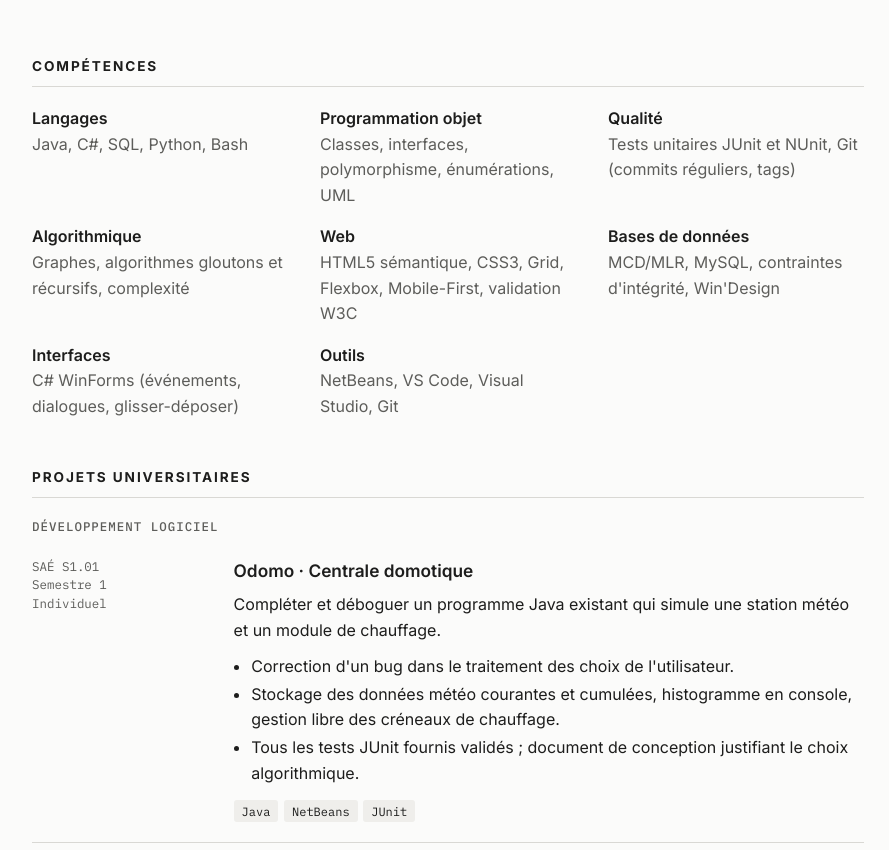
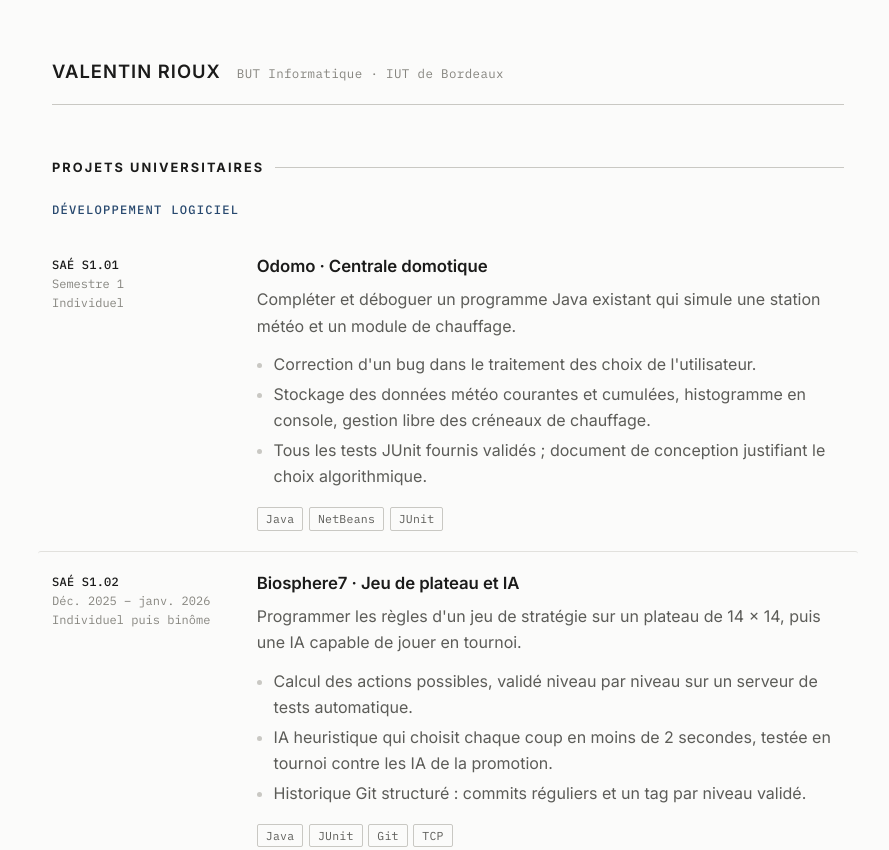
Before and after one commit to valentin3360/valentin3360.github.io, a plain HTML site: page index.html in a window 1280 px wide. Shown: the top 850 px of the page, without its empty margins (192-1081 px from the left). Drawn offline with Linux system fonts and the light colour scheme.

Commit message:
refonte de la charte graphique
- palette unifiee en gris chauds avec un seul accent bleu encre
- hierarchie typographique revue (titres de section, categories, projets)
- etiquettes techno en contour fin, survol discret sur les projets
- mode sombre retravaille et feuille de style d'impression ajoutee
- bandeau d'identite minimal avec h1, absent depuis la suppression du header
- email en lien mailto, profil LinkedIn en lien
- favicon monogramme, metadonnees og et theme-color

```diff
--- a/index.html
+++ b/index.html
@@ -5,31 +5,28 @@
 <meta name="viewport" content="width=device-width, initial-scale=1">
 <title>Portfolio Valentin Rioux</title>
 <meta name="description" content="Portfolio de Valentin Rioux, étudiant en BUT Informatique à l'IUT de Bordeaux : projets en développement logiciel, web et bases de données.">
+<meta name="author" content="Valentin Rioux">
+<meta name="theme-color" content="#fbfbfa" media="(prefers-color-scheme: light)">
+<meta name="theme-color" content="#131312" media="(prefers-color-scheme: dark)">
+<meta property="og:type" content="website">
+<meta property="og:title" content="Portfolio Valentin Rioux">
+<meta property="og:description" content="Projets universitaires en développement logiciel, web et bases de données — BUT Informatique, IUT de Bordeaux.">
+<link rel="icon" href="favicon.svg" type="image/svg+xml">
 <link rel="preconnect" href="https://fonts.googleapis.com">
 <link rel="preconnect" href="https://fonts.gstatic.com" crossorigin>
-<link rel="stylesheet" href="https://fonts.googleapis.com/css2?family=Inter:wght@300;400;600;700&amp;family=IBM+Plex+Mono:wght@400;500&amp;display=swap">
+<link rel="stylesheet" href="https://fonts.googleapis.com/css2?family=Inter:wght@400;500;600;700&amp;family=IBM+Plex+Mono:wght@400;500&amp;display=swap">
 <link rel="stylesheet" href="style.css">
 </head>
 <body>
 
 <div class="wrap">
 
-
+  <header class="masthead">
+    <h1>Valentin Rioux</h1>
+    <p class="role">BUT Informatique · IUT de Bordeaux</p>
+  </header>
 
   <main class="content">
-    <section aria-labelledby="competences">
-      <h2 id="competences">Compétences</h2>
-      <dl class="skills">
-        <div><dt>Langages</dt><dd>Java, C#, SQL, Python, Bash</dd></div>
-        <div><dt>Programmation objet</dt><dd>Classes, interfaces, polymorphisme, énumérations, UML</dd></div>
-        <div><dt>Qualité</dt><dd>Tests unitaires JUnit et NUnit, Git (commits réguliers, tags)</dd></div>
-        <div><dt>Algorithmique</dt><dd>Graphes, algorithmes gloutons et récursifs, complexité</dd></div>
-        <div><dt>Web</dt><dd>HTML5 sémantique, CSS3, Grid, Flexbox, Mobile-First, validation W3C</dd></div>
-        <div><dt>Bases de données</dt><dd>MCD/MLR, MySQL, contraintes d'intégrité, Win'Design</dd></div>
-        <div><dt>Interfaces</dt><dd>C# WinForms (événements, dialogues, glisser-déposer)</dd></div>
-        <div><dt>Outils</dt><dd>NetBeans, VS Code, Visual Studio, Git</dd></div>
-      </dl>
-    </section>
 
     <section aria-labelledby="projets">
       <h2 id="projets">Projets universitaires</h2>
@@ -165,13 +162,13 @@
 
     <section aria-labelledby="contact" class="contact">
       <h2 id="contact">Contact</h2>
-      <p class="addr">valentinrioux33pro@gmail.com</p>
-      <p>LinkedIn : Rioux-Valentin</p>
+      <p class="addr"><a href="mailto:valentinrioux33pro@gmail.com">valentinrioux33pro@gmail.com</a></p>
+      <p>LinkedIn : <a href="https://www.linkedin.com/in/valentin-rioux/" target="_blank" rel="noopener">valentin-rioux</a></p>
     </section>
 
   </main>
 
-  <footer>Valentin Rioux · BUT Informatique · IUT de Bordeaux</footer>
+  <footer>Valentin Rioux · Portfolio universitaire · 2026</footer>
 
 </div>
 </body>
--- a/style.css
+++ b/style.css
@@ -1,25 +1,64 @@
-/* Portfolio de Valentin Rioux : feuille de style */
+/* ==========================================================================
+   Portfolio de Valentin Rioux — feuille de style
+   Charte : une seule colonne de lecture, typographie éditoriale,
+   gris chauds et un unique accent bleu encre. Filets fins, pas d'effets.
+   ========================================================================== */
 
-/* Mise en page : une colonne de lecture étroite, comme une page de CV prolongée ; noir et blanc, filets fins. */
+/* --- 1. Jetons de design ------------------------------------------------- */
 :root {
-  --bg: #fbfbfa;
-  --fg: #1d1d1c;
-  --muted: #5d5d5a;
-  --line: #d9d8d4;
-  --chip: #efeeeb;
+  /* Couleurs (thème clair) */
+  --bg:           #fbfbfa;  /* fond papier, légèrement chaud */
+  --surface:      #f4f3f0;  /* survol, aplats discrets */
+  --fg:           #1b1b1a;  /* texte principal */
+  --muted:        #5c5c58;  /* texte secondaire */
+  --faint:        #86857f;  /* métadonnées */
+  --line:         #e2e1dd;  /* filets de séparation */
+  --line-strong:  #c9c8c3;  /* filets structurants */
+  --accent:       #27486e;  /* bleu encre : liens, repères */
+  --accent-weak:  #dde4ed;  /* aplat d'accent */
+
+  /* Typographie */
   --font-body: "Inter", "Helvetica Neue", Arial, sans-serif;
   --font-mono: "IBM Plex Mono", ui-monospace, "SFMono-Regular", Menlo, monospace;
+
+  /* Rythme */
+  --measure: 40rem;         /* longueur de ligne confortable */
+  --col-meta: 11rem;        /* colonne des métadonnées de projet */
+  --gap-section: 3.25rem;
 }
+
+/* Thème sombre : préférence système, puis forçage par data-theme */
 @media (prefers-color-scheme: dark) {
   :root:not([data-theme="light"]) {
-    --bg: #151514; --fg: #ececea; --muted: #a3a29e; --line: #353533; --chip: #242422;
+    --bg:          #131312;
+    --surface:     #1d1d1b;
+    --fg:          #eceae6;
+    --muted:       #a5a49f;
+    --faint:       #827f7a;
+    --line:        #2d2d2b;
+    --line-strong: #434240;
+    --accent:      #93b4da;
+    --accent-weak: #1e2a38;
     color-scheme: dark;
   }
 }
 :root[data-theme="dark"] {
-  --bg: #151514; --fg: #ececea; --muted: #a3a29e; --line: #353533; --chip: #242422;
+  --bg:          #131312;
+  --surface:     #1d1d1b;
+  --fg:          #eceae6;
+  --muted:       #a5a49f;
+  --faint:       #827f7a;
+  --line:        #2d2d2b;
+  --line-strong: #434240;
+  --accent:      #93b4da;
+  --accent-weak: #1e2a38;
   color-scheme: dark;
 }
+
+/* --- 2. Base ------------------------------------------------------------- */
+*, *::before, *::after { box-sizing: border-box; }
+
+html { -webkit-text-size-adjust: 100%; }
 
 body {
   margin: 0;
@@ -27,109 +66,221 @@ body {
   color: var(--fg);
   font-family: var(--font-body);
   font-size: 1rem;
-  line-height: 1.6;
+  font-weight: 400;
+  line-height: 1.65;
+  -webkit-font-smoothing: antialiased;
+  text-rendering: optimizeLegibility;
 }
+
+::selection { background: var(--accent-weak); color: var(--fg); }
+
+p { margin: 0; max-width: var(--measure); }
+
+a {
+  color: var(--accent);
+  text-decoration-thickness: 1px;
+  text-underline-offset: 3px;
+  transition: color 120ms ease;
+}
+a:hover { color: var(--fg); }
+a:focus-visible {
+  outline: 2px solid var(--accent);
+  outline-offset: 3px;
+  border-radius: 2px;
+}
+
+/* --- 3. Gabarit ---------------------------------------------------------- */
 .wrap {
   max-width: 52rem;
   margin: 0 auto;
-  padding-left: max(16px, env(safe-area-inset-left, 0px));
-  padding-right: max(16px, env(safe-area-inset-right, 0px));
-  padding-block: 3.5rem 3rem;
+  padding-left: max(20px, env(safe-area-inset-left, 0px));
+  padding-right: max(20px, env(safe-area-inset-right, 0px));
+  padding-block: 3.5rem 2.5rem;
   display: grid;
-  gap: 3rem;
+  gap: var(--gap-section);
 }
-a { color: inherit; text-underline-offset: 3px; }
-a:focus-visible { outline: 2px solid var(--fg); outline-offset: 2px; }
+.content { display: grid; gap: var(--gap-section); }
 
-/* En-tête */
-.hero { display: grid; gap: 0.9rem; border-bottom: 2px solid var(--fg); padding-bottom: 2rem; }
-.hero h1 {
+/* --- 4. Bandeau d'identité ---------------------------------------------- */
+.masthead {
+  display: flex;
+  flex-wrap: wrap;
+  align-items: baseline;
+  gap: 0.3rem 1rem;
+  padding-bottom: 1.1rem;
+  border-bottom: 1px solid var(--line-strong);
+}
+.masthead h1 {
   margin: 0;
-  font-size: clamp(2.2rem, 7vw, 3.4rem);
-  font-weight: 300;
-  letter-spacing: 0.04em;
-  line-height: 1.05;
-  text-wrap: balance;
+  font-size: 1.15rem;
+  font-weight: 600;
+  letter-spacing: 0.055em;
+  text-transform: uppercase;
 }
-.hero h1 strong { font-weight: 700; }
-.hero .statut { margin: 0; color: var(--muted); }
-.hero .objectif { margin: 0; font-size: 1.1rem; max-width: 40rem; }
-.facts {
-  display: flex; flex-wrap: wrap; gap: 0.4rem 1.4rem;
-  margin: 0.4rem 0 0; padding: 0; list-style: none;
-  font-size: 0.92rem; color: var(--muted);
+.masthead .role {
+  margin: 0;
+  color: var(--faint);
+  font-family: var(--font-mono);
+  font-size: 0.78rem;
+  letter-spacing: 0.03em;
 }
-.facts li strong { color: var(--fg); font-weight: 600; }
 
-/* Sections */
-section { display: grid; gap: 1.2rem; }
+/* --- 5. Sections --------------------------------------------------------- */
+section { display: grid; gap: 1.4rem; }
+
 h2 {
+  display: flex;
+  align-items: center;
+  gap: 0.7rem;
   margin: 0;
-  font-size: 0.85rem;
+  font-size: 0.8rem;
   font-weight: 700;
-  letter-spacing: 0.14em;
+  letter-spacing: 0.16em;
   text-transform: uppercase;
-  padding-bottom: 0.5rem;
-  border-bottom: 1px solid var(--line);
+  color: var(--fg);
 }
+/* Filet qui prolonge le titre jusqu'au bord de la colonne */
+h2::after {
+  content: "";
+  flex: 1;
+  height: 1px;
+  background: var(--line-strong);
+}
+
 h3 {
   margin: 0;
   font-family: var(--font-mono);
-  font-size: 0.78rem;
+  font-size: 0.76rem;
   font-weight: 500;
-  letter-spacing: 0.08em;
+  letter-spacing: 0.1em;
   text-transform: uppercase;
+  color: var(--accent);
+}
+
+/* --- 6. Projets ---------------------------------------------------------- */
+.group { display: grid; gap: 0.9rem; }
+.projects { display: grid; }
+
+article {
+  display: grid;
+  grid-template-columns: var(--col-meta) 1fr;
+  gap: 0.5rem 1.8rem;
+  padding: 1.25rem 0.9rem;
+  margin-inline: -0.9rem;
+  border-top: 1px solid var(--line);
+  border-radius: 3px;
+  transition: background-color 140ms ease, box-shadow 140ms ease;
+}
+article:first-child { border-top: 0; }
+
+@media (hover: hover) {
+  article:hover {
+    background: var(--surface);
+    box-shadow: inset 2px 0 0 var(--accent);
+  }
+}
+
+.meta {
+  font-family: var(--font-mono);
+  font-size: 0.75rem;
+  line-height: 1.6;
+  color: var(--faint);
+}
+.meta span { display: block; }
+.meta span:first-child {
+  color: var(--fg);
+  font-weight: 500;
+  letter-spacing: 0.02em;
+}
+
+.body { display: grid; gap: 0.55rem; min-width: 0; }
+
+article h4 {
+  margin: 0;
+  font-size: 1.05rem;
+  font-weight: 600;
+  line-height: 1.35;
+  letter-spacing: -0.005em;
+  text-wrap: balance;
+}
+article p { color: var(--muted); }
+article ul { margin: 0; padding-left: 1.05rem; color: var(--muted); }
+article li { margin-block: 0.2rem; max-width: var(--measure); }
+article li::marker { color: var(--line-strong); }
+
+/* Étiquettes de technologies : contour fin, jamais d'aplat coloré */
+.tech {
+  display: flex;
+  flex-wrap: wrap;
+  gap: 0.35rem;
+  margin: 0.35rem 0 0;
+  padding: 0;
+  list-style: none;
+}
+.tech li {
+  margin: 0;
+  padding: 0.08rem 0.5rem;
+  border: 1px solid var(--line-strong);
+  border-radius: 2px;
+  font-family: var(--font-mono);
+  font-size: 0.72rem;
+  letter-spacing: 0.02em;
   color: var(--muted);
+  white-space: nowrap;
 }
-p { margin: 0; max-width: 42rem; }
 
-/* Compétences */
-.skills { display: grid; grid-template-columns: repeat(auto-fit, minmax(15rem, 1fr)); gap: 1rem 2rem; margin: 0; }
+/* --- 7. Contact et pied de page ----------------------------------------- */
+.contact { gap: 0.5rem; }
+.contact p { color: var(--muted); }
+.contact .addr { font-family: var(--font-mono); font-size: 0.95rem; }
+.contact .addr a { color: var(--fg); text-decoration-color: var(--line-strong); }
+.contact .addr a:hover { color: var(--accent); text-decoration-color: currentColor; }
+
+footer {
+  color: var(--faint);
+  font-size: 0.82rem;
+  letter-spacing: 0.01em;
+  border-top: 1px solid var(--line);
+  padding-top: 1.1rem;
+}
+
+/* --- 8. Blocs optionnels (si le détail du CV revient dans la page) ------- */
+.skills {
+  display: grid;
+  grid-template-columns: repeat(auto-fit, minmax(15rem, 1fr));
+  gap: 1rem 2rem;
+  margin: 0;
+}
 .skills div { min-width: 0; }
 .skills dt { font-weight: 600; }
 .skills dd { margin: 0; color: var(--muted); }
 
-/* Projets */
-.group { display: grid; gap: 1rem; }
-.projects { display: grid; gap: 0; }
-article {
-  display: grid;
-  grid-template-columns: 11rem 1fr;
-  gap: 0.4rem 1.6rem;
-  padding-block: 1.2rem;
-  border-top: 1px solid var(--line);
-}
-article:first-child { border-top: 0; padding-top: 0.2rem; }
-.meta {
-  font-family: var(--font-mono);
-  font-size: 0.78rem;
-  line-height: 1.5;
-  color: var(--muted);
-}
-.meta span { display: block; }
-.body { display: grid; gap: 0.5rem; min-width: 0; }
-article h4 { margin: 0; font-size: 1.08rem; font-weight: 600; text-wrap: balance; }
-article ul { margin: 0; padding-left: 1.1rem; }
-article li { margin-block: 0.15rem; }
-.tech { display: flex; flex-wrap: wrap; gap: 0.35rem; margin: 0.2rem 0 0; padding: 0; list-style: none; }
-.tech li {
-  margin: 0;
-  font-family: var(--font-mono);
-  font-size: 0.75rem;
-  background: var(--chip);
-  padding: 0.1rem 0.5rem;
-  border-radius: 3px;
+/* --- 9. Adaptations ------------------------------------------------------ */
+@media (max-width: 640px) {
+  :root { --gap-section: 2.5rem; }
+  .wrap { padding-block: 2.5rem 2rem; }
+  article { grid-template-columns: 1fr; gap: 0.35rem; }
+  .meta span { display: inline; }
+  .meta span + span::before { content: " · "; color: var(--line-strong); }
 }
 
-/* Contact */
-.contact { display: grid; gap: 0.4rem; }
-.contact p { color: var(--muted); }
-.contact .addr { font-family: var(--font-mono); font-size: 0.95rem; color: var(--fg); user-select: all; }
-.content { display: grid; gap: 3rem; }
-footer { color: var(--muted); font-size: 0.85rem; border-top: 1px solid var(--line); padding-top: 1rem; }
+@media (prefers-reduced-motion: reduce) {
+  *, *::before, *::after { transition: none !important; animation: none !important; }
+}
 
-@media (max-width: 640px) {
-  article { grid-template-columns: 1fr; }
-  .meta span { display: inline; }
-  .meta span + span::before { content: " · "; }
+/* Impression : noir sur blanc, aucun projet coupé entre deux pages */
+@media print {
+  :root {
+    --bg: #fff; --surface: #fff; --fg: #000; --muted: #222;
+    --faint: #444; --line: #bbb; --line-strong: #888; --accent: #000;
+  }
+  .wrap { max-width: none; padding: 0; gap: 2rem; }
+  article {
+    margin-inline: 0;
+    padding-inline: 0;
+    break-inside: avoid;
+    page-break-inside: avoid;
+  }
+  h2, h3 { break-after: avoid; }
+  a { text-decoration: none; }
 }
```
Also changed, not shown: .claude/launch.json (added), favicon.svg (added).
